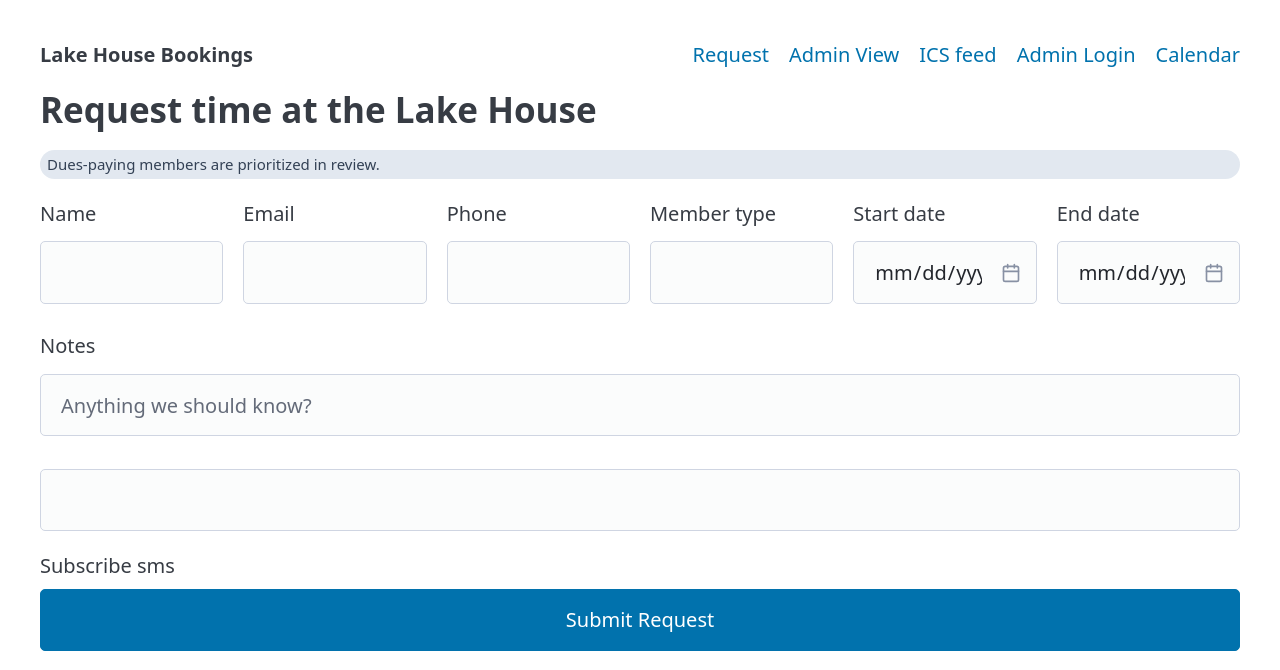
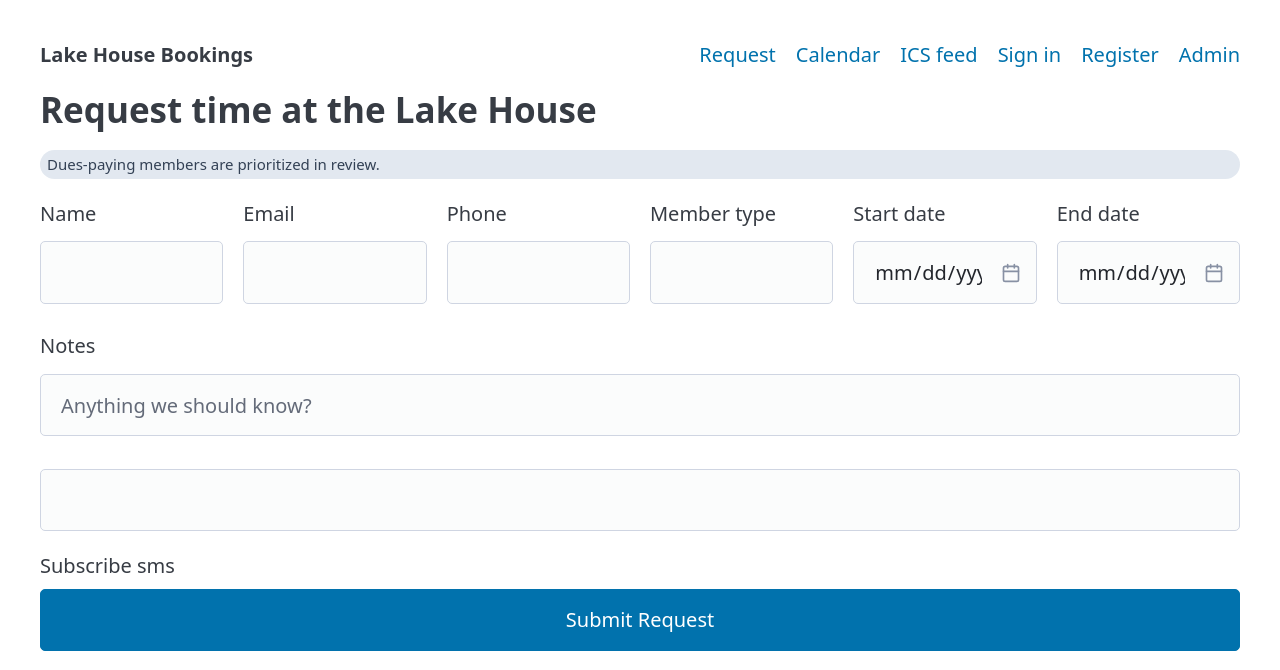
Before and after one commit to ramasmith/lakehouse2, a Flask app: template templates/home.html in a window 1280 px wide. Shown: the top 670 px of the page. Run offline with Flask 3, Linux system fonts and the light colour scheme; the template is opened without the code that fills it, so the values that code supplies are empty, except form fields; form fields are guessed from the names that the template uses; some libraries are stand-ins or nearby versions.

Commit message:
Update base.html

```diff
--- a/templates/base.html
+++ b/templates/base.html
@@ -28,15 +28,27 @@
       <ul><li><strong>Lake House Bookings</strong></li></ul>
       <ul>
   <li><a href="{{ url_for('home') }}">Request</a></li>
-        <li><a href="{{ url_for('admin_requests') }}">Admin View</a></li>
+  <li><a href="{{ url_for('calendar_view') }}">Calendar</a></li>
   <li><a href="{{ url_for('calendar_ics') }}">ICS feed</a></li>
+
+  {# Member section #}
+  {% if session.get('member_id') %}
+    <li><a href="{{ url_for('account_requests') }}">My requests</a></li>
+    <li><a href="{{ url_for('account_logout') }}">Sign out</a></li>
+  {% else %}
+    <li><a href="{{ url_for('account_login') }}">Sign in</a></li>
+    <li><a href="{{ url_for('account_register') }}">Register</a></li>
+  {% endif %}
+
+  {# Admin section #}
   {% if session.get('is_admin') %}
-          <li><a href="{{ url_for('admin_logout') }}">Logout</a></li>
+    <li><a href="{{ url_for('admin_requests') }}">Admin</a></li>
+    <li><a href="{{ url_for('admin_logout') }}">Admin logout</a></li>
   {% else %}
-          <li><a href="{{ url_for('admin_login') }}">Admin Login</a></li>
+    <li><a href="{{ url_for('admin_login') }}">Admin</a></li>
   {% endif %}
-        <li><a href="{{ url_for('calendar_view') }}">Calendar</a></li>
 </ul>
+
     </nav>
 
     {% with messages = get_flashed_messages(with_categories=true) %}
```
Lines whose indentation alone changed are shown as unchanged.
